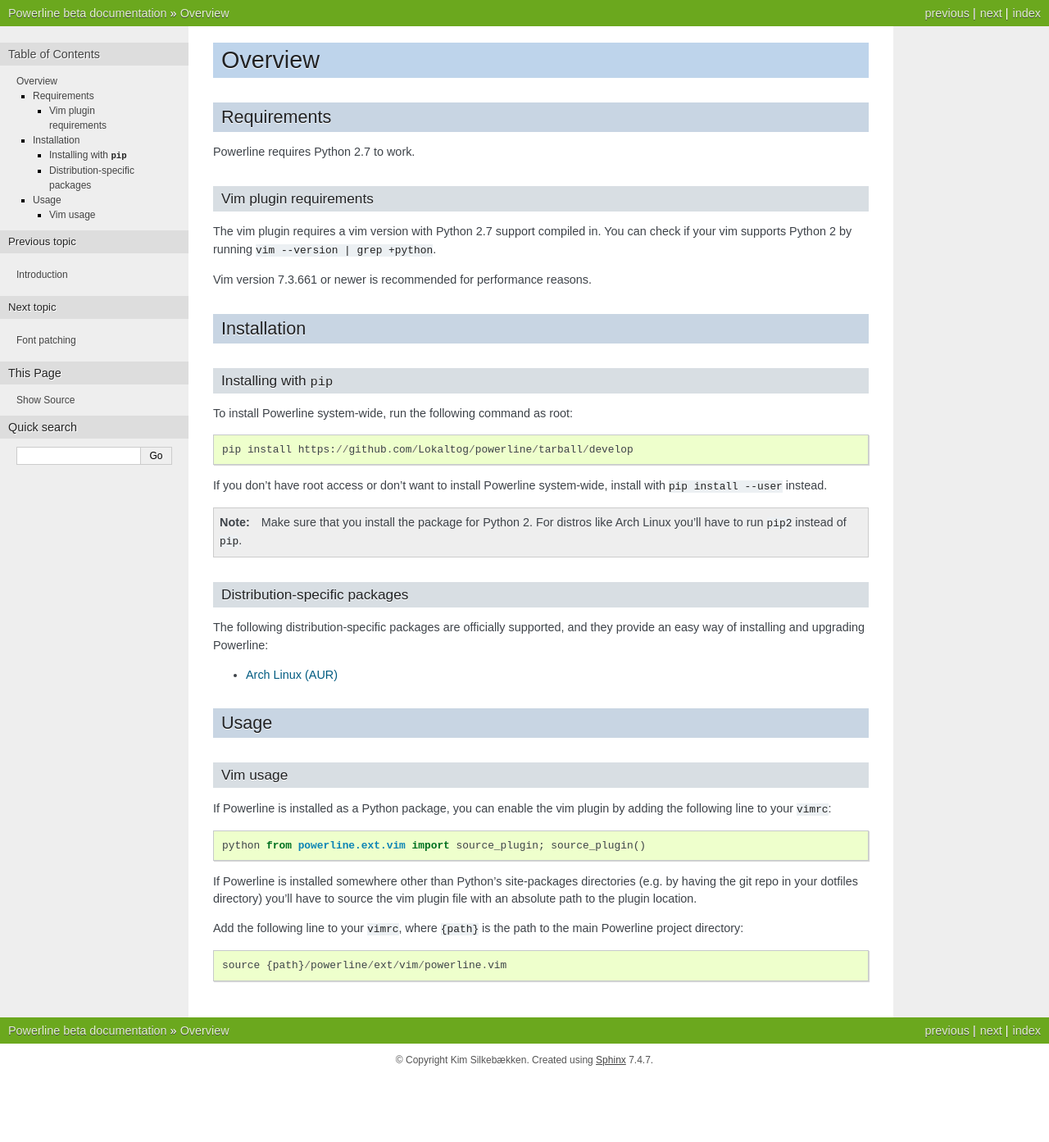
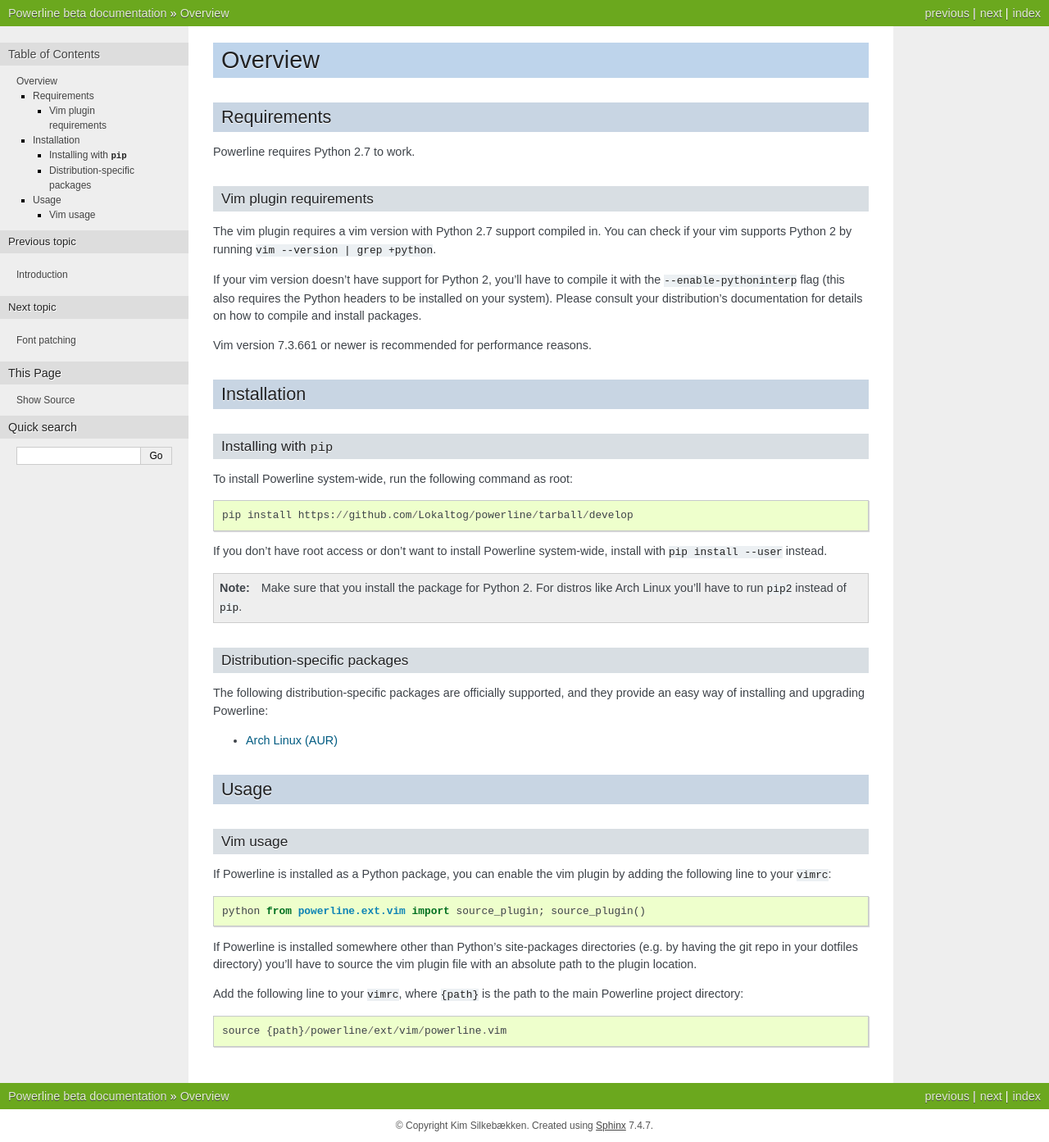
Before and after one commit to someyooyo/someyooyo, a Sphinx documentation site: the page built from docs/source/overview.rst, in a window 1280 px wide. Shown: the whole page at 82% size. Built offline with Sphinx 7.4.7, drawn with Linux system fonts in a browser that asks for light colours; before the commit the page ends 1313 px from its top, so only the background shows below that.

Commit message:
Add information about Python support

```diff
--- a/docs/source/overview.rst
+++ b/docs/source/overview.rst
@@ -12,6 +12,12 @@ Vim plugin requirements
 The vim plugin requires a vim version with Python 2.7 support compiled in.
 You can check if your vim supports Python 2 by running ``vim --version
 | grep +python``.
+
+If your vim version doesn't have support for Python 2, you'll have to
+compile it with the ``--enable-pythoninterp`` flag (this also requires the
+Python headers to be installed on your system). Please consult your
+distribution's documentation for details on how to compile and install
+packages.
 
 Vim version 7.3.661 or newer is recommended for performance reasons.
 
```
Also changed, not shown: 1 other file.
